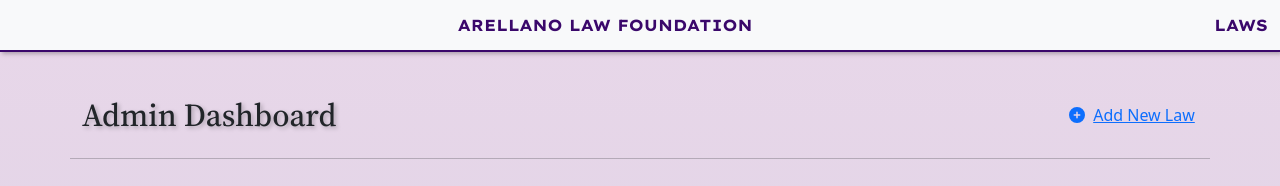
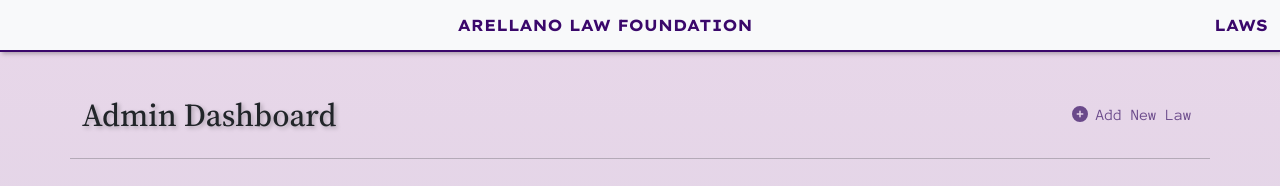
Before and after one commit to izayaaaaaaa/LawPhil2.0, a React (Create React App) app: page /admin-dashboard in a window 1280 px wide. Shown: the top 186 px of the page. Built offline with nearby package versions, Linux system fonts and the light colour scheme.

Commit message:
minor style changes; fixed activeSubcategoryName

```diff
--- a/src/scenes/adminDashboardPage/LawList.jsx
+++ b/src/scenes/adminDashboardPage/LawList.jsx
@@ -114,6 +114,7 @@
         <LawModal
           show={isModalOpen}
           activeCategoryName={activeCategoryName}
+          activeSubcategoryName={selectedLaw.subcategory}
           lawName={selectedLaw.title}
           selectedLawContent={selectedLawContent}
           editedContent={editedContent}
--- a/src/scenes/adminDashboardPage/LawModal.jsx
+++ b/src/scenes/adminDashboardPage/LawModal.jsx
@@ -43,7 +43,7 @@
         <Modal.Title>
           {lawName}
           <p className="small-text">
-            <b>&nbsp;Category:</b> {activeCategoryName} (<span className="subcategory">{activeCategoryName}</span>)
+            <b>&nbsp;Category:</b> {activeCategoryName} (<span className="subcategory">{activeSubcategoryName}</span>)
           </p>
         </Modal.Title>
       </Modal.Header>
--- a/src/scenes/adminDashboardPage/NewLawModal.jsx
+++ b/src/scenes/adminDashboardPage/NewLawModal.jsx
@@ -46,8 +46,12 @@
         </div>
       </Modal.Body>
       <Modal.Footer>
-        <Button variant="secondary" onClick={handleClose}>Cancel</Button>
-        <Button variant="primary" onClick={handleSaveClick}>Save</Button>
+        <Button variant="light" className="close-btn" onClick={handleClose}>
+          Cancel
+        </Button>
+        <Button variant="secondary" className="save-btn" onClick={handleSaveClick}>
+          Save Changes
+        </Button>
       </Modal.Footer>
     </Modal>
   );
--- a/src/styles/general.css
+++ b/src/styles/general.css
@@ -44,18 +44,18 @@
 
 /* button styles */
 .btn, .btn-link {
-  font-family: 'Anonymous Pro', monospace;
+  font-family: 'Anonymous Pro', monospace !important;
   box-shadow: none;
   width: 200px;
 }
 
 .btn-link {
-  text-decoration: none;
-  color: #6a498a;
+  text-decoration: none !important;
+  color: #6a498a !important;
 }
 
 .btn-link:hover {
-  color: #3A086B;
+  color: #3A086B !important;
 }
 
 .btn-link:focus, .btn-link::selection {
@@ -153,16 +153,18 @@
 
 h4, .form-label {
   font-family: 'Lexend Exa', sans-serif;
+  text-transform: uppercase;
   color: #000000;
   letter-spacing: 5px;
 }
 
 h5 {
   font-family: 'Lexend Exa', sans-serif;
+  color: #3a086b;
   font-size: 16px;
   font-weight: bolder;
   letter-spacing: 5px;
-  color: #3a086b;
+
 }
 
 p {
```
